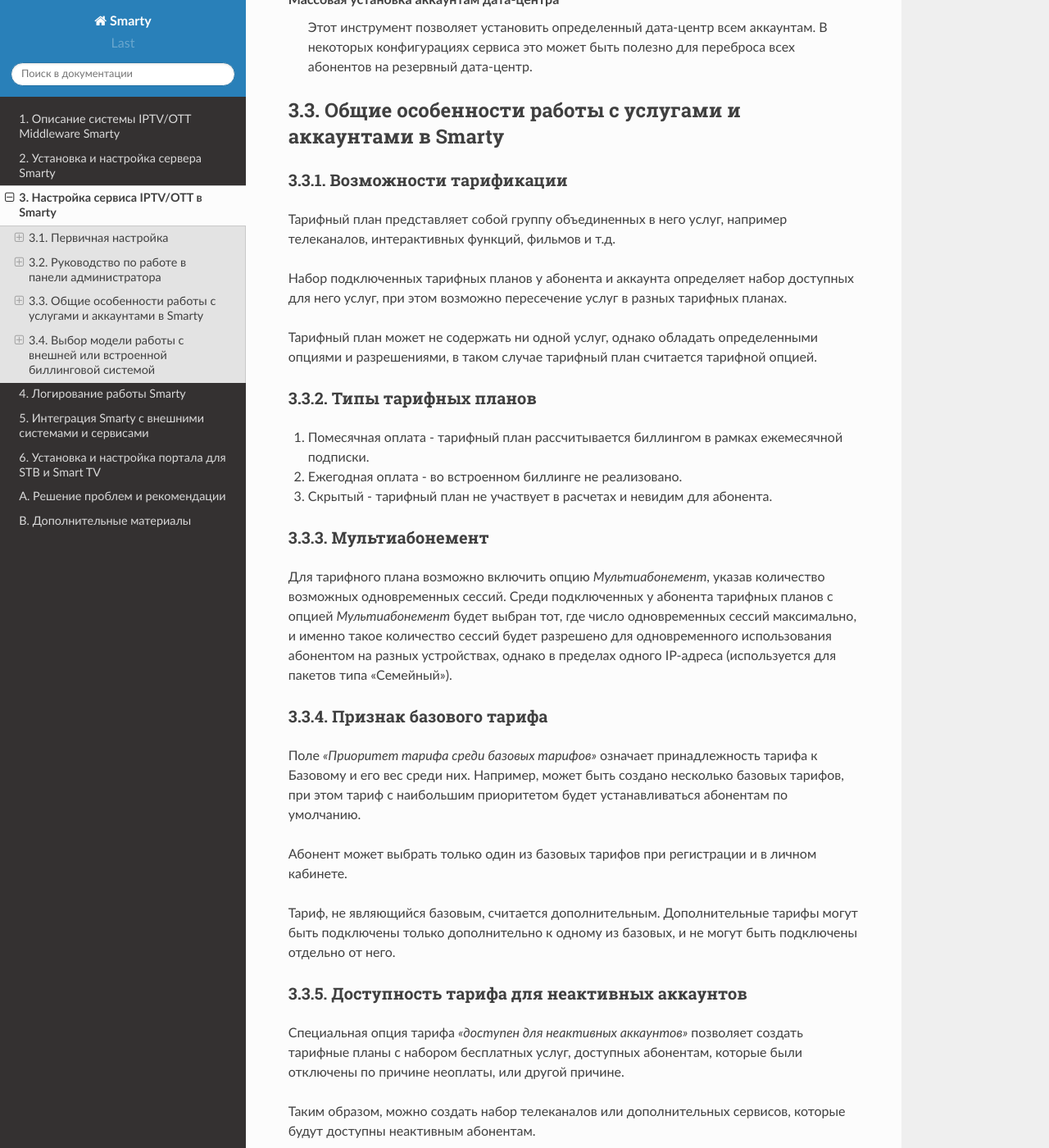
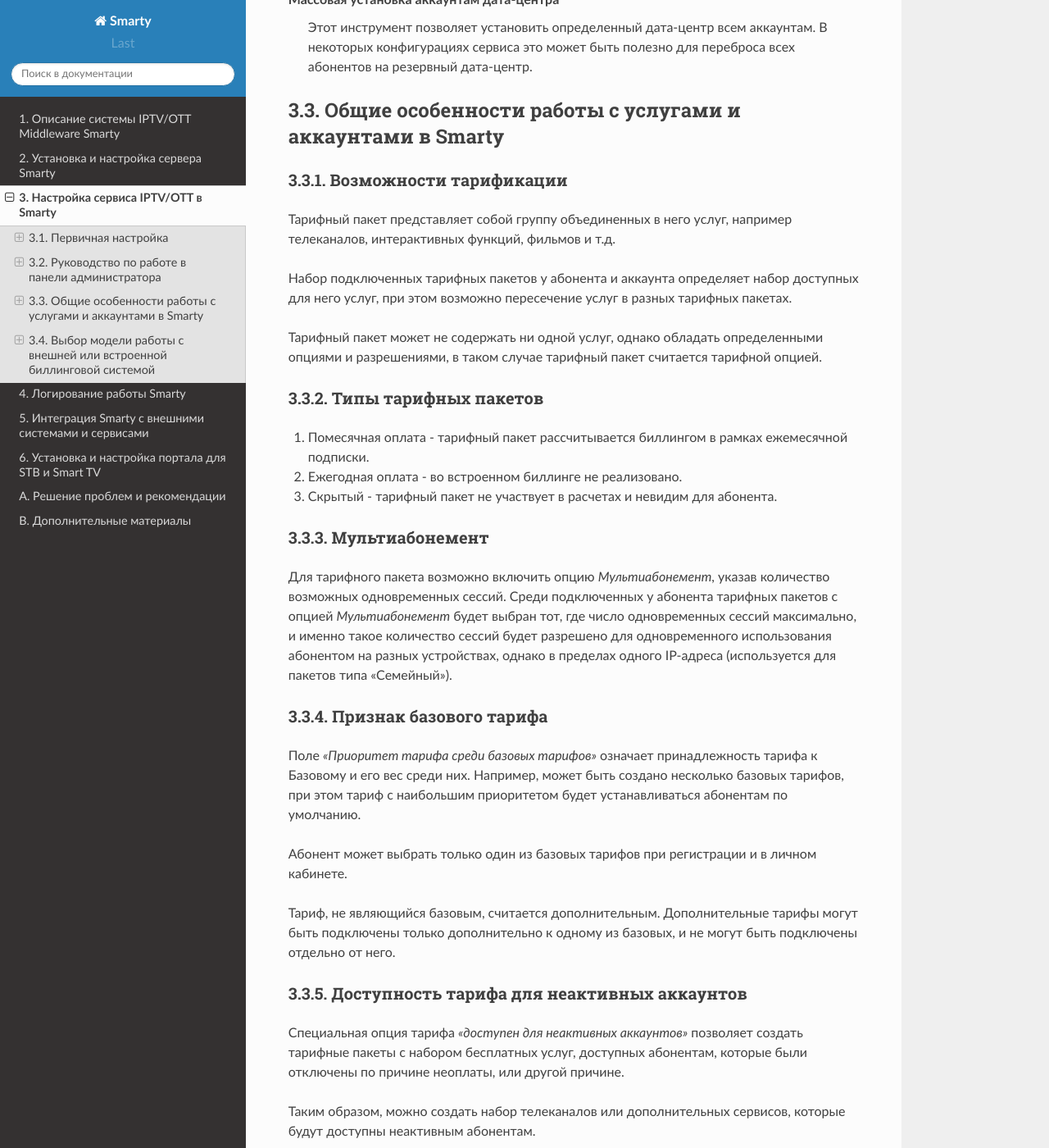
Before and after one commit to sergey-yakovlev/smarty-docs, a Sphinx documentation site: the page built from source/service_configuration.rst, in a window 1280 px wide and 1400 px high, scrolled down 34665 px. Shown: the whole window at 82% size. Built offline with Sphinx 7.4.7 and the Read the Docs theme 2.0.0, drawn with Linux system fonts in a browser that asks for light colours; some of the changed text lies outside the part shown.

Commit message:
тарифные пакеты

```diff
--- a/source/installation_and_configuration.rst
+++ b/source/installation_and_configuration.rst
@@ -334,7 +334,7 @@
 
 
 После выбора локатора и синхронизации данных механизм геолокации готов к использованию. Доступность тех или иных
-сервисов Middleware (телеканалы, фильмы, стриминг-сервисы, опции и т.д.) определяется тарифными планами
+сервисов Middleware (телеканалы, фильмы, стриминг-сервисы, опции и т.д.) определяется тарифными пакетами
 (см. :ref:`Возможности тарификации <billing-tariffs-features>`), в настройках которых можно указать те страны и города,
 в которых они действуют.
 
--- a/source/service_configuration.rst
+++ b/source/service_configuration.rst
@@ -389,7 +389,7 @@
 Панель администора позволяет управлять настройками таких компонентов как:
 
 * Абонентская база
-* Тарифные планы и набор услуг
+* Тарифные пакеты и набор услуг
 * Телеканалы
 * Телепрограмма (EPG)
 * Радиостанции
@@ -470,9 +470,9 @@
 
 Доступны следующие типы виджетов:
 
-* *Channel list* - список телеканалов с группировкой по тарифным планам и возможностью поиска.
+* *Channel list* - список телеканалов с группировкой по тарифным пакетам и возможностью поиска.
 * *Registration* - страница регистрации с помощью e-mail и СМС.
-* *Account page* - личный кабинет абонента, из которого доступно подключение/отключение тарифных планов, оплата, редактирования профиля и др.
+* *Account page* - личный кабинет абонента, из которого доступно подключение/отключение тарифных пакетов, оплата, редактирования профиля и др.
 * *EPG program* - телепрограмма на все подключенные телеканалы.
 
 Настройки виджетов:
@@ -648,7 +648,7 @@
 
 Если для телеканала, фильма или другой единицы контента заданы активные стриминг-сервисы и не задан прямой URI потока, то
 будет использована динамическая маршрутизация. В момент обращения абонентской приставки к соответствующему контенту
-осуществляется поиск одного из подключенных стриминг-сервисов на основании типа контента, подключенных тарифных планов,
+осуществляется поиск одного из подключенных стриминг-сервисов на основании типа контента, подключенных тарифных пакетов,
 а также доступности и нагруженности сервиса. Затем, исходя из настроек стриминг-сервиса, формируется URL контента, по
 маске либо после вычисления скрипта.
 
@@ -735,25 +735,25 @@
 
 .. _smarty-admin-guide-billing-tariffs:
 
-3.2.6.1. Тарифные планы
-~~~~~~~~~~~~~~~~~~~~~~~
-
-Раздел позволяет управлять списком тарифных планов и их настройками.
+3.2.6.1. Тарифные пакеты
+~~~~~~~~~~~~~~~~~~~~~~~~
+
+Раздел позволяет управлять списком тарифных пакетов и их настройками.
 См. :ref:`Возможности тарификации <billing-tariffs-features>`.
 
 Для настройки доступны следующие параметры:
 
 Название
-    Наименование тарифного плана.
+    Наименование тарифного пакета.
 
 Тип
-    см. :ref:`Типы тарифных планов <billing-tariffs-types>`.
+    см. :ref:`Типы тарифных пакетов <billing-tariffs-types>`.
 
 Стоимость
     Размер абонентской платы по тарифу в выбранной валюте.
 
 Валюта
-    Выбор валюты тарифного плана.
+    Выбор валюты тарифного пакета.
 
 Мультиабонемент
     Выбор максимального количества одновременных сессий для одного аккаунта, то есть возможность использовать сервис
@@ -764,7 +764,7 @@
     См. :ref:`Признак базового тарифа <billing-basic-tariff>`.
 
 Включено
-    Флаг для временного отключения или подключения тарифного плана в системе.
+    Флаг для временного отключения или подключения тарифного пакета в системе.
 
 Подключаемый по умолчанию
     Тариф с такой пометкой будет автоматически подключаться каждому вновь добавленному абоненту, однако в дальнейшем
@@ -775,18 +775,18 @@
     в личном кабинете, использовать эту настройку стоит только в случае наличия одного базового тарифа.
 
 Показывать каналы из тарифа на сайте
-    При включении этого флага тарифный план и соответствующие телеканалы будут отображаться в виджете для сайта
+    При включении этого флага тарифный пакет и соответствующие телеканалы будут отображаться в виджете для сайта
     *Channel list* (см. :ref:`Настройка виджетов для сайта <smarty-admin-guide-main-site-widgets>`).
 
 Доступен для неактивных аккаунтов
     См. :ref:`Доступность тарифа для неактивных аккаунтов <billing-debtors-tariffs>`.
 
 Стриминг-сервисы
-    Подключение стриминг-сервисов, которые будут доступны абонентам при подключении данного тарифного плана.
+    Подключение стриминг-сервисов, которые будут доступны абонентам при подключении данного тарифного пакета.
 
 Гео-привязка
     При включенном механизме геолокации (см. :ref:`Настройка геолокации <geo-settings>`) позволяет ограничить
-    города и страны, в которых данный тарифный план будет доступным. Левый список содержит выбранные страны и города.
+    города и страны, в которых данный тарифный пакет будет доступным. Левый список содержит выбранные страны и города.
     Используйте строку поиска для быстрого выбора.
 
 .. _smarty-admin-guide-billing-documents:
@@ -937,8 +937,8 @@
     Если этот пункт включен, то для просмотра данного канала абоненту потребуется ввести ПИН-код.
     ПИН-код абонента устанавливается в настройках аккаунта.
 
-Тарифные планы
-    Позволяет выбрать в каких тарифных планах доступен канал.
+Тарифные пакеты
+    Позволяет выбрать в каких тарифных пакетах доступен канал.
     См. :ref:`Возможности тарификации <billing-tariffs-features>`).
 
 Поместить после
@@ -1041,7 +1041,7 @@
 Жанры
     Жанры, к которым относится видео, необходимо отметить галочками, после чего происходит привязка видео к жанрам.
 
-Тарифные планы
+Тарифные пакеты
     Видео будет доступно на выбранных в этом пункте тарифах.
 
 Стриминг-сервисы
@@ -1113,8 +1113,8 @@
 Включено
     Флаг, позволяющий временно отключить радиостанцию в сервисе.
 
-Тарифные планы
-    Радиостанция будет доступна в отмечененных тарифных планах.
+Тарифные пакеты
+    Радиостанция будет доступна в отмечененных тарифных пакетах.
 
 .. _smarty-admin-guide-services-ads:
 
@@ -1164,9 +1164,9 @@
 Каналы
     Необходимо выбрать телеканалы, при просмотре которых в разных типах сервиса возможен показ рекламного блока.
 
-Тарифные планы
-    Необходимо выбрать тарифные планы, на которых рекламный блок будет показываться. Возможно создать специальные
-    тарифные планы, не содержащие рекламные блоки.
+Тарифные пакеты
+    Необходимо выбрать тарифные пакеты, на которых рекламный блок будет показываться. Возможно создать специальные
+    тарифные пакеты, не содержащие рекламные блоки.
 
 .. _smarty-admin-guide-services-apps:
 
@@ -1272,9 +1272,9 @@
     Содержит информацию о подключенных устройствах абонента, а именно: *Название*, *Device UID*
     (уникальный идентификатор устройства), *Добавлено* (дата добавления устройства в систему).
 
-Тарифные планы
-    Список тарифных планов, подключенных абоненту. Набор услуг, доступных абоненту, будет сформирован исходя из
-    подключенных тарифных планов и входящих в их состав услуг, стриминг-сервисов и опций.
+Тарифные пакеты
+    Список тарифных пакетов, подключенных абоненту. Набор услуг, доступных абоненту, будет сформирован исходя из
+    подключенных тарифных пакетов и входящих в их состав услуг, стриминг-сервисов и опций.
 
 Привязан к дилеру
     Здесь можно указать через какого дилера был подключен абонент,
@@ -1385,7 +1385,7 @@
 
 В этом разделе можно создавать информационные рассылки на устройства абонентов. Такие сообщения могут быть добавлены
 как вручную из интерфейса личного кабинета, так и добавляются системой автоматически, например при поступлении платежа
-из личного кабинета, или подключении/отключении тарифного плана, или при приближающейся дате окончания подписки.
+из личного кабинета, или подключении/отключении тарифного пакета, или при приближающейся дате окончания подписки.
 
 .. note::
     В большинстве абонентских приложений Microimpuls входящие сообщения реализованы как всплывающие окна.
@@ -1414,8 +1414,8 @@
 
 * Период последней активности аккаунтов - позволяет выбрать абонентов, которые использовали сервис в определенный
   период.
-* Тарифные планы - позволяет выбрать тарифные планы, в этом случае в выборку попадут абоненты, которым подключены
-  выбранные тарифные планы.
+* Тарифные пакеты - позволяет выбрать тарифные пакеты, в этом случае в выборку попадут абоненты, которым подключены
+  выбранные тарифные пакеты.
 
 При использовании массовой рассылки в теме и тексте сообщения можно использовать переменные, которые будут автоматически
 заменены на значения в момент создания сообщения: ``$firstname`` - имя абонента, ``$lastname`` - фамилия абонента.
@@ -1454,33 +1454,33 @@
 3.3.1. Возможности тарификации
 ------------------------------
 
-Тарифный план представляет собой группу объединенных в него услуг, например телеканалов, интерактивных функций,
+Тарифный пакет представляет собой группу объединенных в него услуг, например телеканалов, интерактивных функций,
 фильмов и т.д.
 
-Набор подключенных тарифных планов у абонента и аккаунта определяет набор доступных для него услуг,
-при этом возможно пересечение услуг в разных тарифных планах.
-
-Тарифный план может не содержать ни одной услуг, однако обладать определенными опциями и разрешениями,
-в таком случае тарифный план считается тарифной опцией.
+Набор подключенных тарифных пакетов у абонента и аккаунта определяет набор доступных для него услуг,
+при этом возможно пересечение услуг в разных тарифных пакетах.
+
+Тарифный пакет может не содержать ни одной услуг, однако обладать определенными опциями и разрешениями,
+в таком случае тарифный пакет считается тарифной опцией.
 
 .. _billing-tariffs-types:
 
-3.3.2. Типы тарифных планов
----------------------------
-
-1. Помесячная оплата - тарифный план рассчитывается биллингом в рамках ежемесячной подписки.
+3.3.2. Типы тарифных пакетов
+----------------------------
+
+1. Помесячная оплата - тарифный пакет рассчитывается биллингом в рамках ежемесячной подписки.
 
 2. Ежегодная оплата - во встроенном биллинге не реализовано.
 
-3. Скрытый - тарифный план не участвует в расчетах и невидим для абонента.
+3. Скрытый - тарифный пакет не участвует в расчетах и невидим для абонента.
 
 .. _billing-multiabonement:
 
 3.3.3. Мультиабонемент
 ----------------------
 
-Для тарифного плана возможно включить опцию *Мультиабонемент*, указав количество возможных одновременных сессий.
-Среди подключенных у абонента тарифных планов с опцией *Мультиабонемент* будет выбран тот, где число одновременных сессий максимально,
+Для тарифного пакета возможно включить опцию *Мультиабонемент*, указав количество возможных одновременных сессий.
+Среди подключенных у абонента тарифных пакетов с опцией *Мультиабонемент* будет выбран тот, где число одновременных сессий максимально,
 и именно такое количество сессий будет разрешено для одновременного использования абонентом на разных устройствах,
 однако в пределах одного IP-адреса (используется для пакетов типа "Семейный").
 
@@ -1502,13 +1502,13 @@
 3.3.5. Доступность тарифа для неактивных аккаунтов
 --------------------------------------------------
 
-Специальная опция тарифа *"доступен для неактивных аккаунтов"* позволяет создать тарифные планы с набором бесплатных услуг,
+Специальная опция тарифа *"доступен для неактивных аккаунтов"* позволяет создать тарифные пакеты с набором бесплатных услуг,
 доступных абонентам, которые были отключены по причине неоплаты, или другой причине.
 
 Таким образом, можно создать набор телеканалов или дополнительных сервисов, которые будут доступны неактивным абонентам.
 
-Для аккаунтов, у абонентов которых есть подключенные тарифные планы с такой опцией,
-разрешается авторизация в системе даже будучи неактивными, однако им выдается ограниченный данными тарифными планами набор услуг.
+Для аккаунтов, у абонентов которых есть подключенные тарифные пакеты с такой опцией,
+разрешается авторизация в системе даже будучи неактивными, однако им выдается ограниченный данными тарифными пакетами набор услуг.
 
 Это может быть использовано, например, для бесплатной трансляции каналов 1 и 2 мультиплекса.
 
--- a/source/troubleshooting.rst
+++ b/source/troubleshooting.rst
@@ -23,8 +23,8 @@
 
 **Возможные причины и решения:**
 
-* Для абонента/аккаунта не установлены тарифные планы, содержащие необходимый набор каналов и стриминг-сервисов.
-* В составе подключенных для абонента/аккаунта тарифных планов не найдено ни одного доступного стриминг-сервиса.
+* Для абонента/аккаунта не установлены тарифные пакеты, содержащие необходимый набор каналов и стриминг-сервисов.
+* В составе подключенных для абонента/аккаунта тарифных пакетов не найдено ни одного доступного стриминг-сервиса.
 * Кеш списка телеканалов пуст, необходимо выполнить команду **cache_channel_list**,
   см. в :ref:`Кеширование списка телеканалов <cache-channel-list-command>`.
 * После установки обновления не выполнена команда **flushall**, что привело к порче кеша.
@@ -50,7 +50,7 @@
 
 **Возможные причины и решения:**
 
-* Для абонента/аккаунта не установлен тарифный план, содержащий соответствующий и доступный стриминг-сервис.
+* Для абонента/аккаунта не установлен тарифный пакет, содержащий соответствующий и доступный стриминг-сервис.
 * Созданы технические работы, затрагивающие работу сервиса,
   см. в :ref:`Технические работы <smarty-admin-guide-videostreaming-maintenance>`.
 
```
Also changed, not shown: other parts of source/service_configuration.rst (+1 -1 lines), source/integration.rst (+7 -7 lines).
